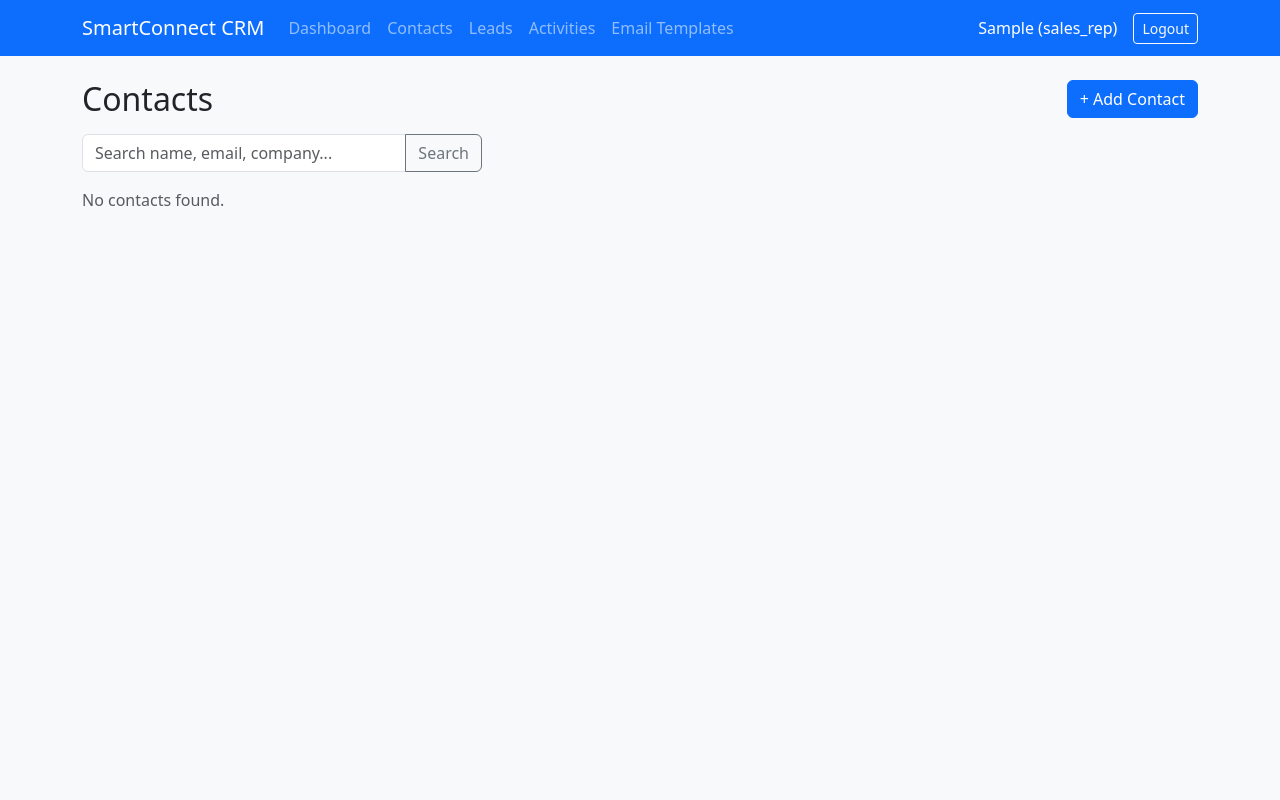
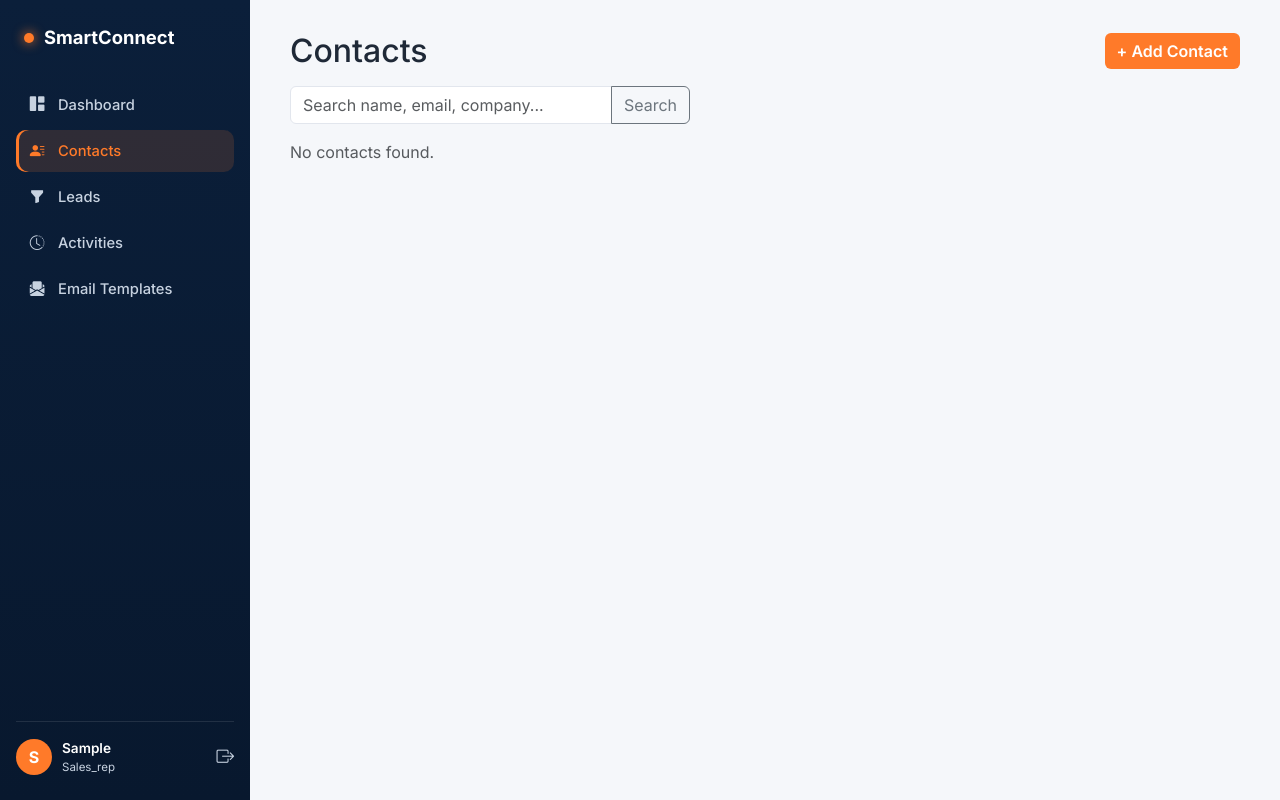
Before and after one commit to bairaboinamanoj5-star/smartconnect-crm, a Flask app: page /contacts/ in a window 1280 px wide. Run offline with Flask 3, Linux system fonts and the light colour scheme; the visitor is signed in with stand-in values (Sample User, id 1); data that the repository does not hold is empty.

Commit message:
Add custom navy sidebar theme with light content area

```diff
--- /dev/null
+++ b/smartconnect-crm/app/static/css/custom.css
@@ -0,0 +1,171 @@
+/* ===== SmartConnect CRM — Light Theme, Navy Sidebar ===== */
+
+:root {
+  --sc-navy: #0b1f3a;
+  --sc-navy-2: #12294f;
+  --sc-accent: #ff7a29;
+  --sc-accent-dark: #e5641a;
+  --sc-bg: #f5f7fa;
+  --sc-surface: #ffffff;
+  --sc-border: #e2e6ed;
+  --sc-text: #1f2937;
+  --sc-text-muted: #6b7280;
+  --sc-sidebar-text: #c7d2e0;
+  --sc-radius: 12px;
+}
+
+body {
+  background: var(--sc-bg);
+  color: var(--sc-text);
+  font-family: 'Inter', 'Segoe UI', system-ui, sans-serif;
+  margin: 0;
+}
+
+::-webkit-scrollbar { width: 8px; }
+::-webkit-scrollbar-track { background: var(--sc-bg); }
+::-webkit-scrollbar-thumb { background: #d1d7e0; border-radius: 8px; }
+
+/* ===== Sidebar layout ===== */
+.sc-layout {
+  display: flex;
+  min-height: 100vh;
+}
+
+.sc-sidebar {
+  width: 250px;
+  flex-shrink: 0;
+  background: linear-gradient(180deg, var(--sc-navy), #08182e);
+  display: flex;
+  flex-direction: column;
+  padding: 24px 16px;
+  position: sticky;
+  top: 0;
+  height: 100vh;
+}
+
+.sc-sidebar-brand {
+  display: flex;
+  align-items: center;
+  gap: 10px;
+  font-size: 1.15rem;
+  font-weight: 700;
+  color: #ffffff;
+  margin-bottom: 32px;
+  padding: 0 8px;
+}
+
+.sc-logo-dot {
+  width: 10px;
+  height: 10px;
+  border-radius: 50%;
+  background: var(--sc-accent);
+  box-shadow: 0 0 12px var(--sc-accent);
+}
+
+.sc-nav {
+  display: flex;
+  flex-direction: column;
+  gap: 4px;
+  flex: 1;
+}
+
+.sc-nav-link {
+  display: flex;
+  align-items: center;
+  gap: 12px;
+  padding: 10px 12px;
+  border-radius: 10px;
+  color: var(--sc-sidebar-text);
+  text-decoration: none;
+  font-weight: 500;
+  font-size: 0.92rem;
+  transition: all 0.15s ease;
+}
+.sc-nav-link i { width: 18px; text-align: center; }
+.sc-nav-link:hover { background: rgba(255,255,255,0.06); color: #ffffff; }
+.sc-nav-link.active {
+  background: rgba(255, 122, 41, 0.15);
+  color: var(--sc-accent);
+  box-shadow: inset 3px 0 0 var(--sc-accent);
+}
+
+.sc-sidebar-footer {
+  display: flex;
+  align-items: center;
+  justify-content: space-between;
+  padding-top: 16px;
+  border-top: 1px solid rgba(255,255,255,0.1);
+  margin-top: 16px;
+}
+.sc-user { display: flex; align-items: center; gap: 10px; }
+.sc-user-avatar {
+  width: 36px; height: 36px; border-radius: 50%;
+  background: var(--sc-accent);
+  display: flex; align-items: center; justify-content: center;
+  font-weight: 700; color: #ffffff;
+}
+.sc-user-name { font-size: 0.85rem; font-weight: 600; color: #ffffff; }
+.sc-user-role { font-size: 0.72rem; color: var(--sc-sidebar-text); text-transform: capitalize; }
+.sc-logout-btn { color: var(--sc-sidebar-text); font-size: 1.1rem; transition: color 0.15s ease; }
+.sc-logout-btn:hover { color: #ff5c7a; }
+
+.sc-main { flex: 1; overflow-y: auto; background: var(--sc-bg); }
+.sc-content { padding: 32px 40px; max-width: 1200px; margin: 0 auto; }
+
+/* Guest pages (login/register) — no sidebar, centered card */
+.sc-main-guest {
+  display: flex;
+  align-items: center;
+  justify-content: center;
+  min-height: 100vh;
+  width: 100%;
+  background:
+    radial-gradient(circle at 20% 20%, rgba(255,122,41,0.08), transparent 40%),
+    radial-gradient(circle at 80% 80%, rgba(11,31,58,0.06), transparent 40%),
+    var(--sc-bg);
+}
+.sc-main-guest .sc-content {
+  width: 100%;
+  max-width: 420px;
+  padding: 0;
+}
+
+/* ===== Cards / tables ===== */
+.card, .table-responsive, table {
+  background: var(--sc-surface) !important;
+  border: 1px solid var(--sc-border) !important;
+  border-radius: var(--sc-radius) !important;
+  color: var(--sc-text) !important;
+}
+table thead th {
+  background: #f0f2f5 !important;
+  color: var(--sc-navy) !important;
+  border-bottom: 1px solid var(--sc-border) !important;
+}
+table tbody tr:hover { background: rgba(255, 122, 41, 0.05) !important; }
+
+/* ===== Buttons ===== */
+.btn-primary {
+  background: var(--sc-accent);
+  border: none;
+  font-weight: 600;
+  transition: transform 0.15s ease, box-shadow 0.15s ease, background 0.15s ease;
+}
+.btn-primary:hover {
+  background: var(--sc-accent-dark);
+  transform: translateY(-1px);
+  box-shadow: 0 6px 16px rgba(255, 122, 41, 0.3);
+}
+
+/* ===== Forms ===== */
+.form-control, .form-select {
+  background: var(--sc-surface) !important;
+  border: 1px solid var(--sc-border) !important;
+  color: var(--sc-text) !important;
+}
+.form-control:focus, .form-select:focus {
+  border-color: var(--sc-accent) !important;
+  box-shadow: 0 0 0 3px rgba(255, 122, 41, 0.15) !important;
+}
+
+.badge { border-radius: 999px; padding: 0.4em 0.9em; font-weight: 500; }
--- a/smartconnect-crm/app/templates/base.html
+++ b/smartconnect-crm/app/templates/base.html
@@ -5,31 +5,54 @@
   <meta name="viewport" content="width=device-width, initial-scale=1.0">
   <title>{% block title %}SmartConnect CRM{% endblock %}</title>
   <link href="https://cdn.jsdelivr.net/npm/bootstrap@5.3.3/dist/css/bootstrap.min.css" rel="stylesheet">
+  <link href="https://cdn.jsdelivr.net/npm/bootstrap-icons@1.11.3/font/bootstrap-icons.css" rel="stylesheet">
+  <link href="https://fonts.googleapis.com/css2?family=Inter:wght@400;500;600;700&display=swap" rel="stylesheet">
+  <link rel="stylesheet" href="{{ url_for('static', filename='css/custom.css') }}">
 </head>
-<body class="bg-light">
+<body>
+
+  <div class="sc-layout">
 
     {% if current_user.is_authenticated %}
-  <nav class="navbar navbar-expand-lg navbar-dark bg-primary">
-    <div class="container">
-      <a class="navbar-brand" href="{{ url_for('dashboard.index') }}">SmartConnect CRM</a>
-      <div class="collapse navbar-collapse">
-        <ul class="navbar-nav me-auto">
-          <li class="nav-item"><a class="nav-link" href="{{ url_for('dashboard.index') }}">Dashboard</a></li>
-          <li class="nav-item"><a class="nav-link" href="{{ url_for('contacts.index') }}">Contacts</a></li>
-          <li class="nav-item"><a class="nav-link" href="{{ url_for('leads.index') }}">Leads</a></li>
-          <li class="nav-item"><a class="nav-link" href="{{ url_for('activities.index') }}">Activities</a></li>
-          <li class="nav-item"><a class="nav-link" href="{{ url_for('email_templates.index') }}">Email Templates</a></li>
-        </ul>
-        <span class="navbar-text text-white me-3">
-          {{ current_user.first_name }} ({{ current_user.role }})
-        </span>
-        <a class="btn btn-outline-light btn-sm" href="{{ url_for('auth.logout') }}">Logout</a>
+    <aside class="sc-sidebar">
+      <div class="sc-sidebar-brand">
+        <span class="sc-logo-dot"></span>
+        <span>SmartConnect</span>
+      </div>
+
+      <nav class="sc-nav">
+        <a class="sc-nav-link {% if request.endpoint == 'dashboard.index' %}active{% endif %}" href="{{ url_for('dashboard.index') }}">
+          <i class="bi bi-grid-1x2-fill"></i> Dashboard
+        </a>
+        <a class="sc-nav-link {% if request.endpoint == 'contacts.index' %}active{% endif %}" href="{{ url_for('contacts.index') }}">
+          <i class="bi bi-person-lines-fill"></i> Contacts
+        </a>
+        <a class="sc-nav-link {% if request.endpoint == 'leads.index' %}active{% endif %}" href="{{ url_for('leads.index') }}">
+          <i class="bi bi-funnel-fill"></i> Leads
+        </a>
+        <a class="sc-nav-link {% if request.endpoint == 'activities.index' %}active{% endif %}" href="{{ url_for('activities.index') }}">
+          <i class="bi bi-clock-history"></i> Activities
+        </a>
+        <a class="sc-nav-link {% if request.endpoint == 'email_templates.index' %}active{% endif %}" href="{{ url_for('email_templates.index') }}">
+          <i class="bi bi-envelope-paper-fill"></i> Email Templates
+        </a>
+      </nav>
+
+      <div class="sc-sidebar-footer">
+        <div class="sc-user">
+          <div class="sc-user-avatar">{{ current_user.first_name[0] }}</div>
+          <div>
+            <div class="sc-user-name">{{ current_user.first_name }}</div>
+            <div class="sc-user-role">{{ current_user.role }}</div>
           </div>
         </div>
-  </nav>
+        <a class="sc-logout-btn" href="{{ url_for('auth.logout') }}"><i class="bi bi-box-arrow-right"></i></a>
+      </div>
+    </aside>
     {% endif %}
 
-  <div class="container mt-4">
+    <main class="sc-main {% if not current_user.is_authenticated %}sc-main-guest{% endif %}">
+      <div class="sc-content">
         {% with messages = get_flashed_messages(with_categories=true) %}
           {% if messages %}
             {% for category, message in messages %}
@@ -40,6 +63,9 @@
 
         {% block content %}{% endblock %}
       </div>
+    </main>
+
+  </div>
 
   <script src="https://cdn.jsdelivr.net/npm/bootstrap@5.3.3/dist/js/bootstrap.bundle.min.js"></script>
 </body>
```
Lines whose indentation alone changed are shown as unchanged.
